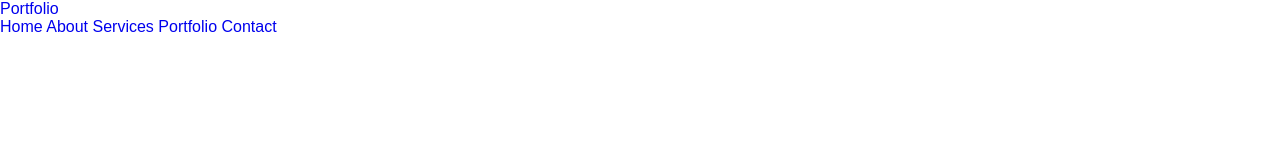
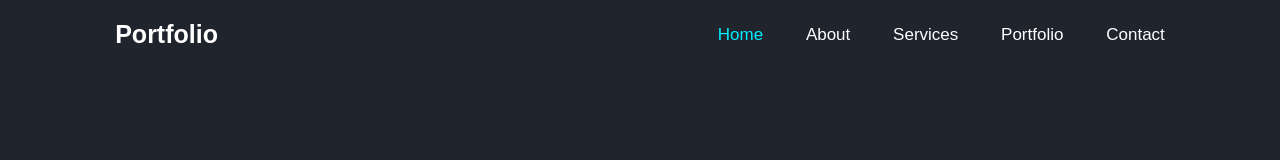
Before and after one commit to dilusharadeeshan/Develop-of-Portfolio, a plain HTML site: page index.html in a window 1280 px wide. Drawn offline with nearby package versions, Linux system fonts and the light colour scheme.

Commit message:
implement of nav bar

```diff
--- a/css/stylesheet.css
+++ b/css/stylesheet.css
@@ -17,3 +17,51 @@
     --text-color:#fff;
     --main-color:#0ef;
 }
+
+html {
+    font-size: 62.5%;
+    overflow-x: hidden;
+}
+
+body {
+    background: var(--bg-color);
+    color: var(--text-color);
+}
+
+.header {
+    position: fixed;
+    top: 0;
+    left: 0;
+    width: 100%;
+    padding: 2rem 9%;
+    background: var(--bg-color);
+    display: flex;
+    justify-content: space-between;
+    align-items: center;
+    z-index: 100;
+}
+
+.logo {
+    font-size: 2.5rem;
+    color: var(--text-color);
+    font-weight: 600;
+    cursor: default;
+}
+
+.navbar a {
+    font-size: 1.7rem;
+    color: var(--text-color);
+    margin-left: 4rem;
+    transition: .3s;
+}
+
+.navbar a:hover,
+.navbar a.active {
+    color: var(--main-color);
+}
+
+#menu-icon {
+    font-size: 3.6rem;
+    color: var(--text-color);
+    display: none;
+}
--- a/index.html
+++ b/index.html
@@ -5,14 +5,21 @@
     <meta name="viewport" content="width=device-width, initial-scale=1.0">
     <title>Portfolio</title>
 
+    <link rel="stylesheet" href="https://unpkg.com/boxicons@2.1.4/css/boxicons.min.css" >
     <link rel="stylesheet" href="css/stylesheet.css">
+
+
+
 </head>
 <body>
     <header class="header">
         <a href="#" class="logo">Portfolio</a>
 
+        <i class='bx bx-menu' id="menu-icon"></i>
+
+
         <nav class="navbar">
-            <a href="#home">Home</a>
+            <a href="#home"class="active">Home</a>
             <a href="#about">About</a>
             <a href="#services">Services</a>
             <a href="#portfolio">Portfolio</a>
@@ -21,5 +28,25 @@
 
 
     </header>
+
+    <!-- home section design -->
+
+    <section class="home" id="home">
+        <div class="home-content">
+            <h3>Hello, It's Me</h3>
+            <h1>Dilusha Radeeshan</h1>
+            <h3>And I'm a<span>Under Graduate Student</span></h3>
+            <p>I'm student Of University Of Ruhuna</p>
+            <div class="social-media">
+            <a href="#"><i class='bx bxl-facebook'></i></a>
+            <a href="#"><i class='bx bxl-twitter'></i></a>
+            <a href="#"><i class='bx bxl-instagram'></i></a>
+            <a href="#"><i class='bx bxl-linkedin'></i></a>
+            </div>
+
+        </div>
+
+    </section>
+
 </body>
 </html>
```
